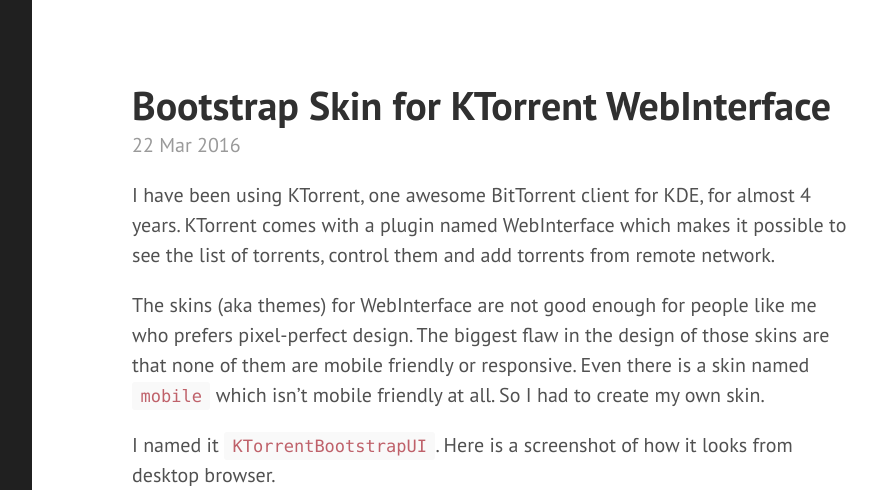
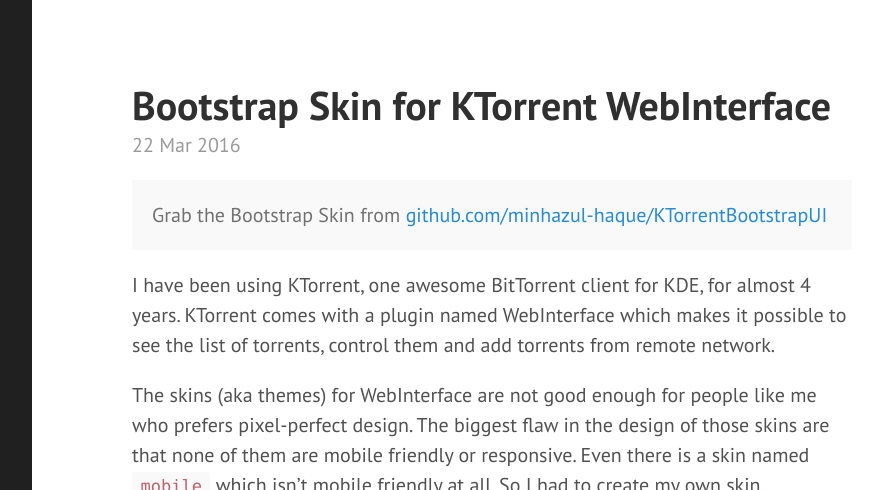
Before and after one commit to mdminhazulhaque/bits, a Jekyll site: the page built from _posts/2016/2016-03-22-bootstrap-skin-for-ktorrent-webinterface.md, in a window 1280 px wide and 1400 px high, cut to the strip 0-490 px from the top of the window. Shown: the whole strip, without its empty margins (328-1205 px from the left). Built offline with Jekyll 4.4.1, drawn with Linux system fonts in a browser that asks for light colours; comment, search, counter and statistics services are not loaded; some of the changed text lies outside the part shown.

Commit message:
Update 2016-03-22-bootstrap-skin-for-ktorrent-webinterface.md

```diff
--- a/_posts/2016/2016-03-22-bootstrap-skin-for-ktorrent-webinterface.md
+++ b/_posts/2016/2016-03-22-bootstrap-skin-for-ktorrent-webinterface.md
@@ -4,6 +4,10 @@ title: Bootstrap Skin for KTorrent WebInterface
 date: 2016-03-22
 categories: kde
 ---
+
+<div class="message">
+Grab the Bootstrap Skin from <a href="https://github.com/minhazul-haque/KTorrentBootstrapUI">github.com/minhazul-haque/KTorrentBootstrapUI</a>
+</div>
 
 I have been using KTorrent, one awesome BitTorrent client for KDE, for almost 4 years. KTorrent comes with a plugin named WebInterface which makes it possible to see the list of torrents, control them and add torrents from remote network.
 
@@ -16,7 +20,3 @@ I named it `KTorrentBootstrapUI`. Here is a screenshot of how it looks from desk
 And on mobile ...
 
 ![Bootstrap Skin Mobile](https://raw.githubusercontent.com/minhazul-haque/KTorrentBootstrapUI/master/img/mobile_all_torrent.png)
-
-<div class="message">
-Grab the skin from <a href="https://github.com/minhazul-haque/KTorrentBootstrapUI">github.com/minhazul-haque/KTorrentBootstrapUI</a>
-</div>
```
